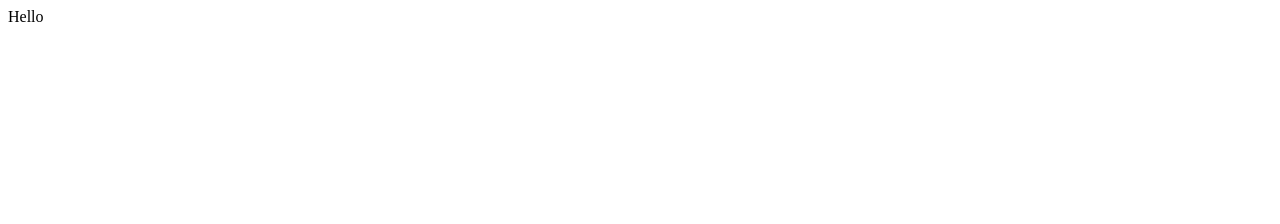
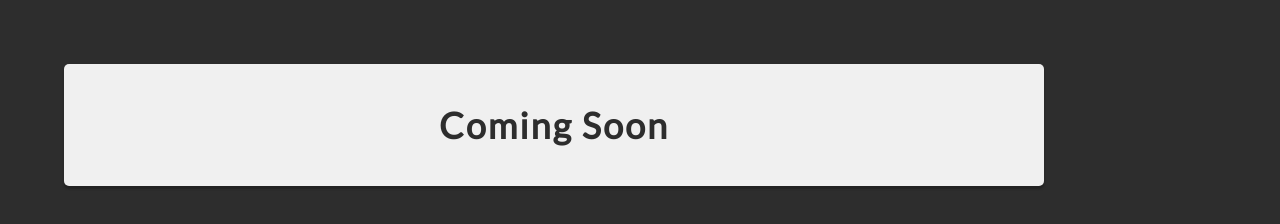
Before and after one commit to ccjpdx/ccjpdx.github.io, a plain HTML site: page index.html in a window 1280 px wide. Drawn offline with Linux system fonts and the light colour scheme.

Commit message:
Initial Comit

```diff
--- a/index.html
+++ b/index.html
@@ -1 +1,23 @@
-Hello
+<!DOCTYPE html>
+<html>
+    <head>
+        <!-- Title -->
+        <title> Caminando Con Jesus PDX || Coming Soon </title>
+
+        <!-- META SEO -->
+        <meta charset="UTF-8" />
+        <meta name="Author" content="Caminando con Jesús PDX" />
+        <meta name="Description" content="This is what we do, This is how we live, This is a New Evangelization" />
+        <meta name="Keywords" content="CCJPDX, Caminando Con Jesus PDX, Portland, Oregon" />
+
+        <link href='http://fonts.googleapis.com/css?family=Lato' rel='stylesheet' type='text/css'>
+
+        <!-- CSS -->
+        <link rel="stylesheet" type="text/css" href="main.css" />
+    </head>
+    <body>
+        <div id="wrapper">
+            <h1>Coming Soon</h1>
+        </div>
+    </body>
+</html>
--- /dev/null
+++ b/main.css
@@ -0,0 +1,26 @@
+body {
+    background:rgb(45, 45, 45);
+    padding:0;
+    margin:auto;
+}
+
+#wrapper {
+    background:rgb(240, 240, 240);
+    margin:auto;
+    max-width:950px;
+    width:auto;
+    margin-right:5%;
+    margin-left:5%;
+    padding:15px 15px;
+    margin-top:5%;
+    border-radius:5px;
+    box-shadow:0px 3px 2px rgb(35, 35, 35);
+}
+
+#wrapper h1 {
+    text-align: center;
+    color:rgb(45, 45, 45);
+    font-family: 'Lato', sans-serif;
+    font-size:36px;
+    letter-spacing: 2px;
+}
```
